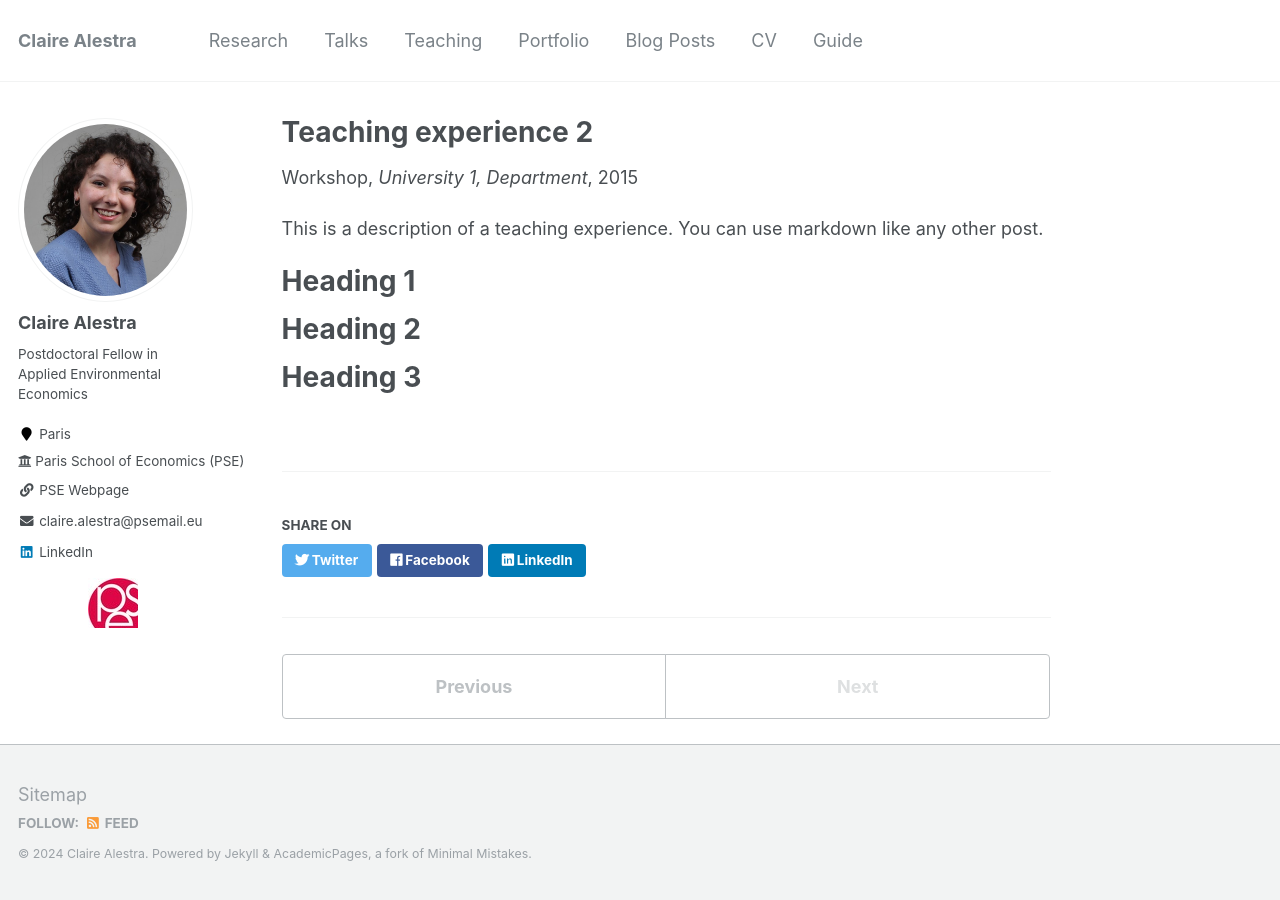
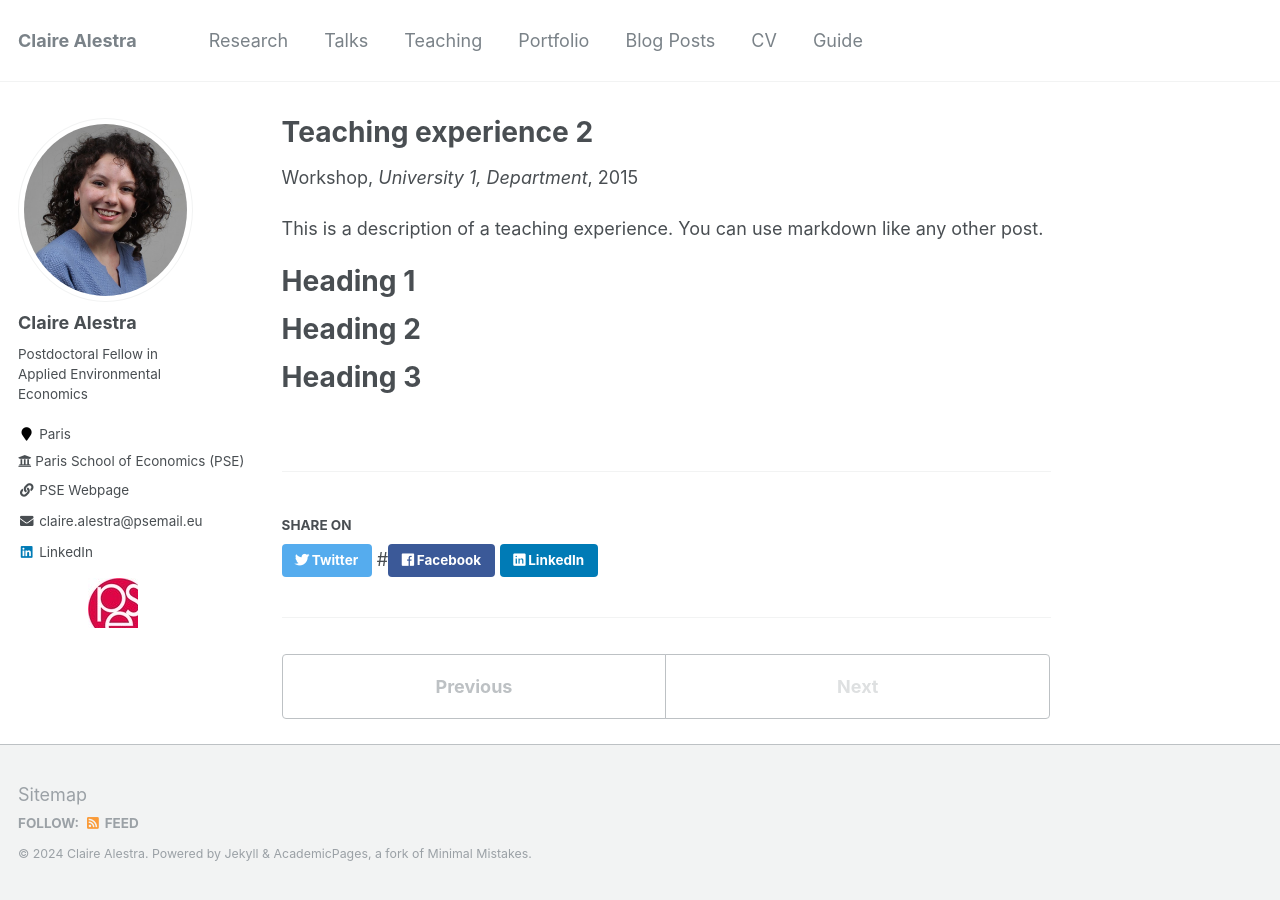
Before and after one commit to ClaireAlestra/ClaireAlestra.github.io, a Jekyll site: the page built from _teaching/2015-spring-teaching-2.md, in a window 1280 px wide. Built offline with Jekyll 4.4.1, drawn with Linux system fonts in a browser that asks for light colours.

Commit message:
Update social-share.html

```diff
--- a/_includes/social-share.html
+++ b/_includes/social-share.html
@@ -7,7 +7,7 @@
 
   <a href="https://twitter.com/intent/tweet?text={{ base_path }}{{ page.url }}" class="btn btn--twitter" title="{{ site.data.ui-text[site.locale].share_on_label | default: 'Share on' }} Twitter"><i class="fab fa-twitter" aria-hidden="true"></i><span> Twitter</span></a>
 
-  <a href="https://www.facebook.com/sharer/sharer.php?u={{ base_path }}{{ page.url }}" class="btn btn--facebook" title="{{ site.data.ui-text[site.locale].share_on_label | default: 'Share on' }} Facebook"><i class="fab fa-facebook" aria-hidden="true"></i><span> Facebook</span></a>
+  #<a href="https://www.facebook.com/sharer/sharer.php?u={{ base_path }}{{ page.url }}" class="btn btn--facebook" title="{{ site.data.ui-text[site.locale].share_on_label | default: 'Share on' }} Facebook"><i class="fab fa-facebook" aria-hidden="true"></i><span> Facebook</span></a>
 
   <a href="https://www.linkedin.com/shareArticle?mini=true&url={{ base_path }}{{ page.url }}" class="btn btn--linkedin" title="{{ site.data.ui-text[site.locale].share_on_label | default: 'Share on' }} LinkedIn"><i class="fab fa-linkedin" aria-hidden="true"></i><span> LinkedIn</span></a>
 </section>
```
